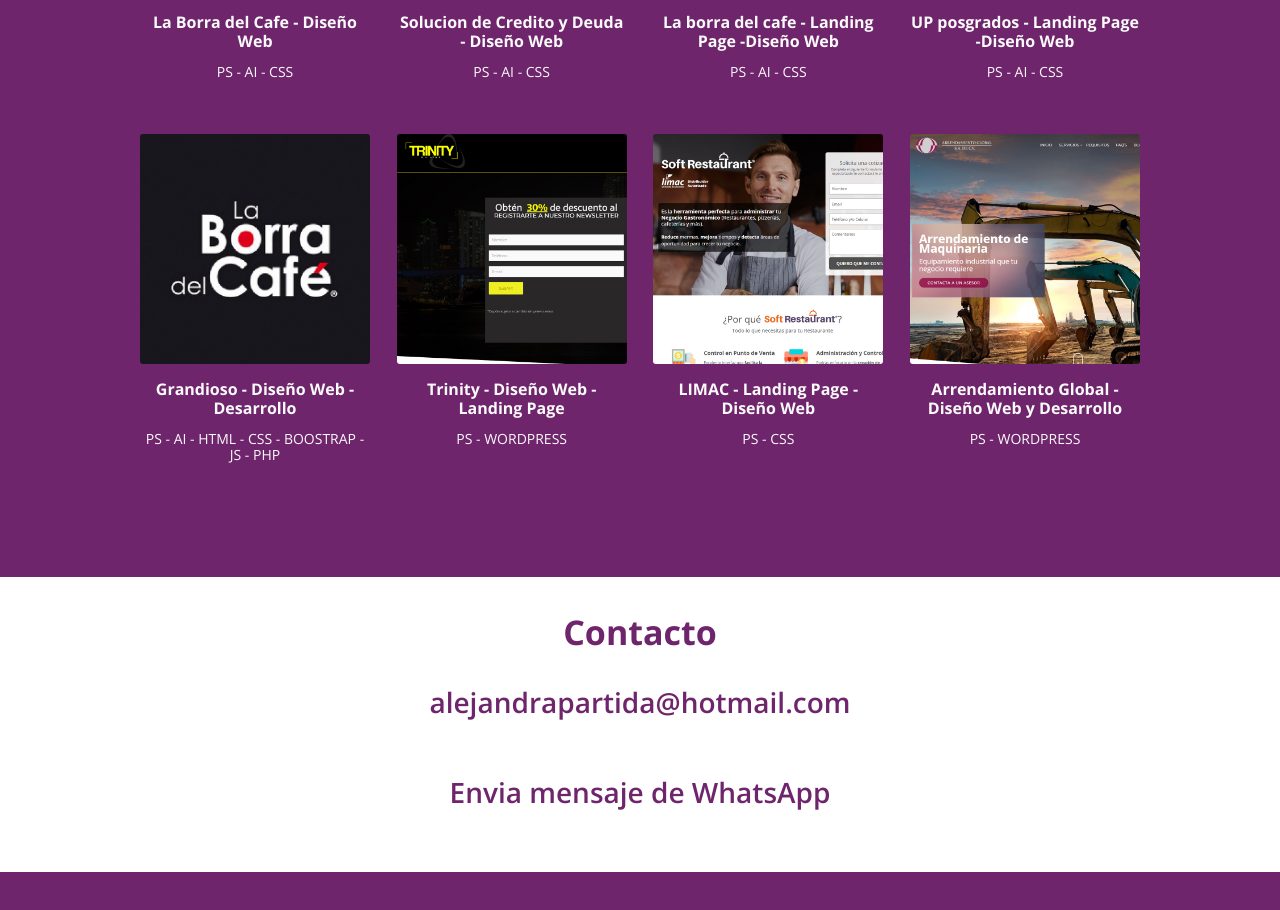
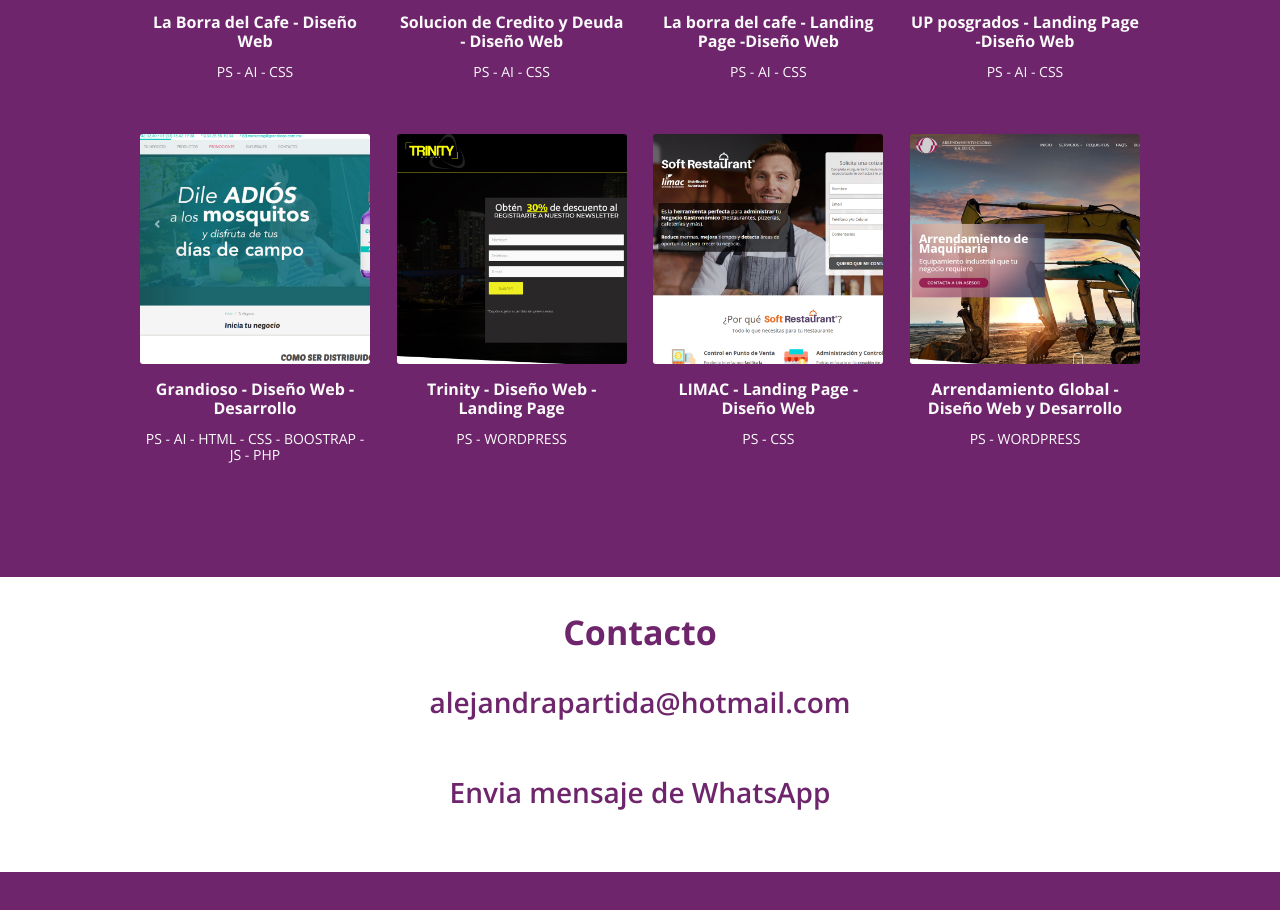
Before and after one commit to alejandra2018/alejandra-partida-portafolio, a plain HTML site: page diseñoweb.html in a window 1280 px wide. Shown: the part 1681-2591 px from the top of the page. Drawn offline with nearby package versions, Linux system fonts and the light colour scheme.

Commit message:
Update diseñoweb.html

```diff
--- a/diseñoweb.html
+++ b/diseñoweb.html
@@ -115,7 +115,7 @@
 
 					<div class="trabajo">
 						<div class="thumb">
-							<a href="https://grandioso.com.mx//"><img src="img/desarrolloweb/lbc.jpg" alt="diseño web">
+							<a href="https://grandioso.com.mx"><img src="img/desarrolloweb/grandioso.jpg" alt="diseño web">
 						</div></a>
 						<div class="descripcion">
 							<p class="nombre">Grandioso - Diseño Web - Desarrollo</p>
```
